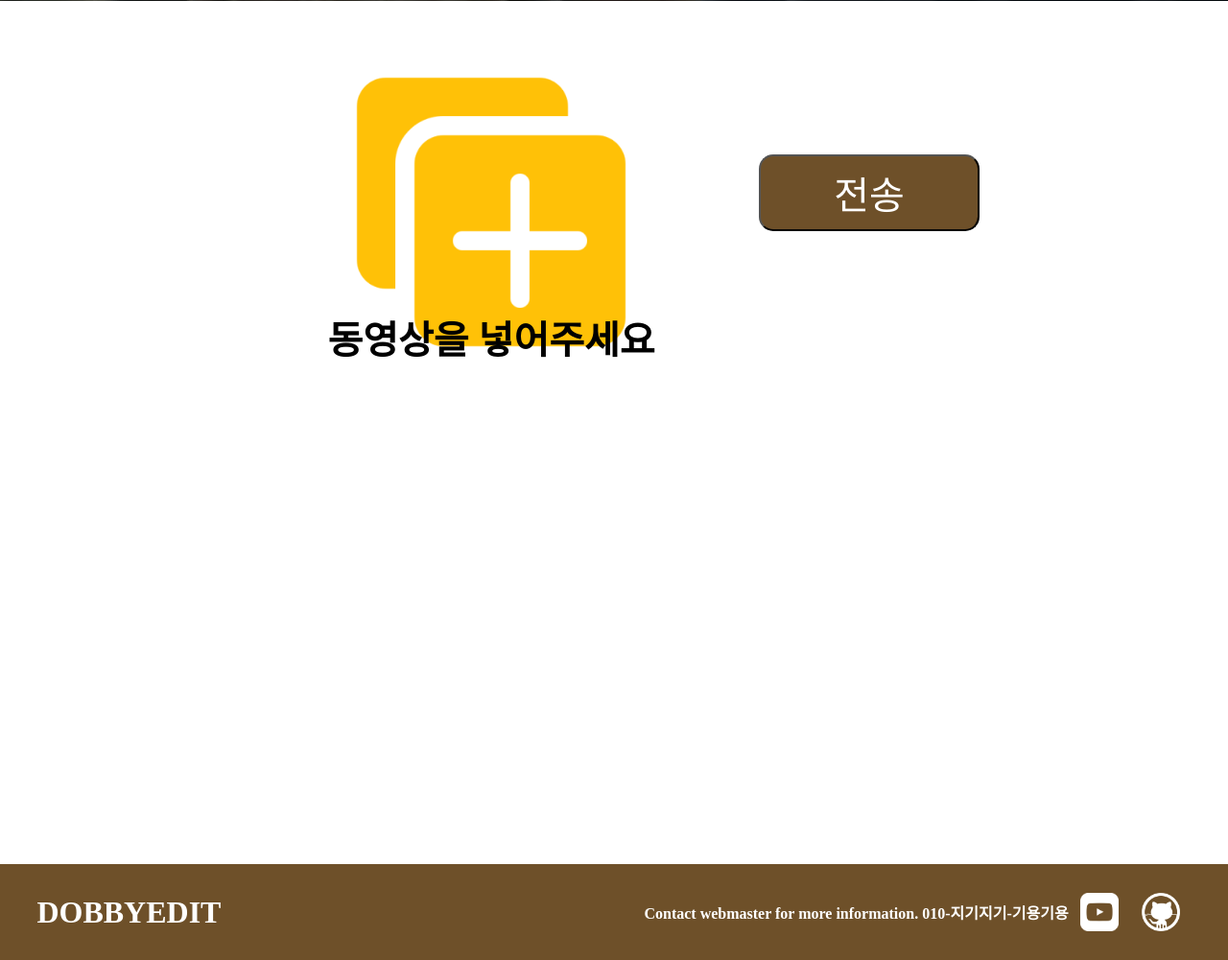
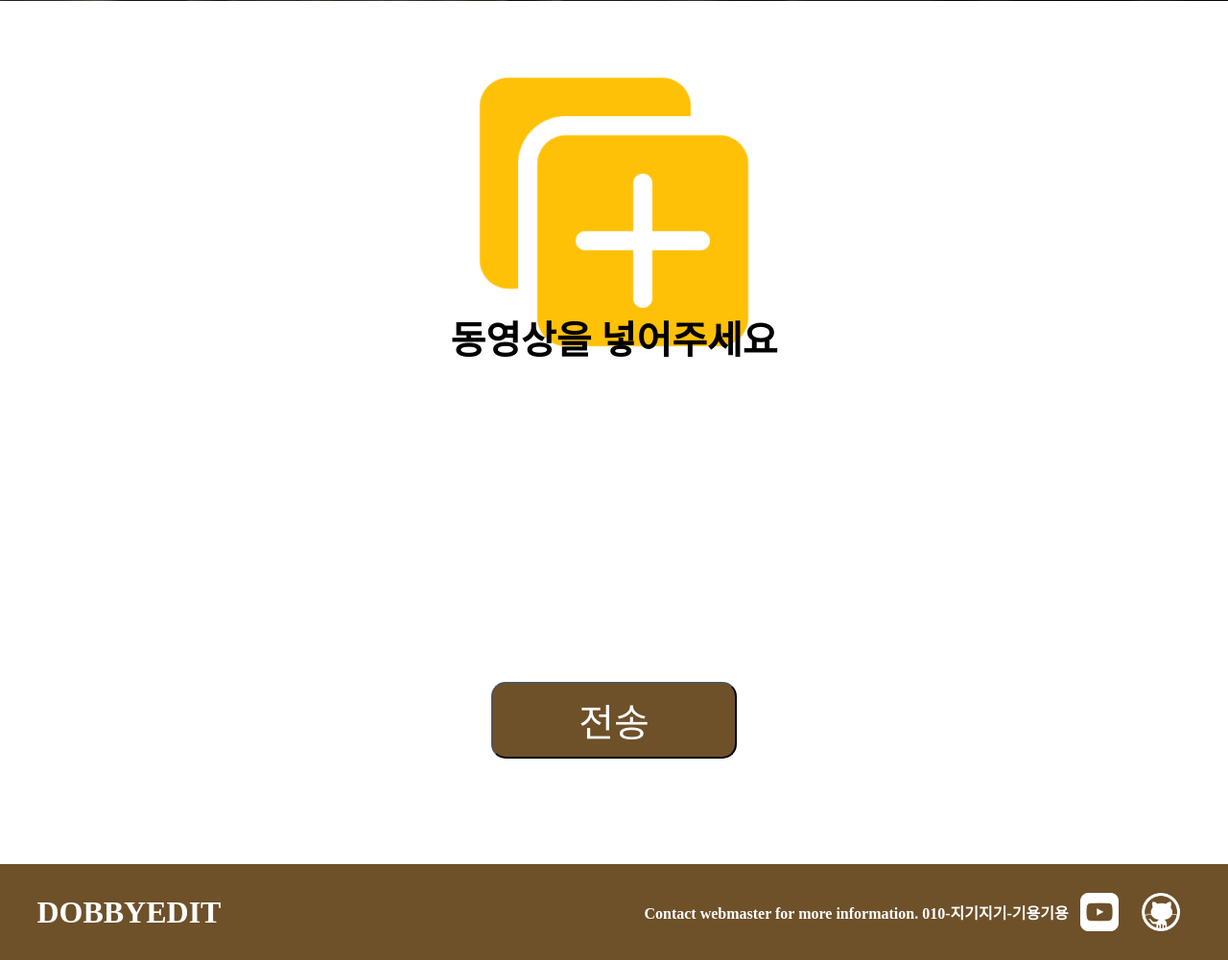
Before and after one commit to Dmitrij-Yazovo/dobbyedit, a Django app: template dobby/templates/dobby/edit.html in a window 1280 px wide. Shown: the part 699-1700 px from the top of the page at 96% size. Run offline with Django 3.2, Linux system fonts and the light colour scheme; the template is opened without the code that fills it, so the values that code supplies are empty.

Commit message:
디테일수정

```diff
--- a/dobby/static/css/edit.css
+++ b/dobby/static/css/edit.css
@@ -76,7 +76,7 @@
     width: 1400px;
     min-width: 1000px;
     min-height: 700px;
-    height: 800px;
+    height: 400px;
 }
 
 .filebox{
@@ -94,7 +94,7 @@
     align-items: center;
     margin: 0 auto;
     width: 90%;
-    min-height: 300px;
+    min-height: 100px;
 }
 
 .filebox label {
@@ -135,7 +135,7 @@
     border: 0;
 }
 
-.filebox input[type="submit"] {
+.fun input[type="submit"] {
     color: white;
     background-color: rgb(110, 80, 41);
     height: 10vh;
--- a/dobby/templates/dobby/edit.html
+++ b/dobby/templates/dobby/edit.html
@@ -99,16 +99,16 @@
                     <label for="input-file">
                         <strong>동영상을 넣어주세요</strong>
                     </label>
-                    <form action="{% url 'dobby:edit' %}" method="post" enctype="multipart/form-data">
+                    <form id="send" action="{% url 'dobby:edit' %}" method="post" enctype="multipart/form-data">
                         {% csrf_token %}
                         <input type="file" id="input-file" name="e_file" style="display:none;">
-                        <div class='fun'>
-                            <input type="submit" value="전송">
-                        </div>
                     </form>
                 </div>
             </div>
         </div>
+    </div>
+    <div class='fun'>
+        <input type="submit" id="submit" form="send" value="전송">
     </div>
     <div class="foot">
         <div class="footleft">
```
